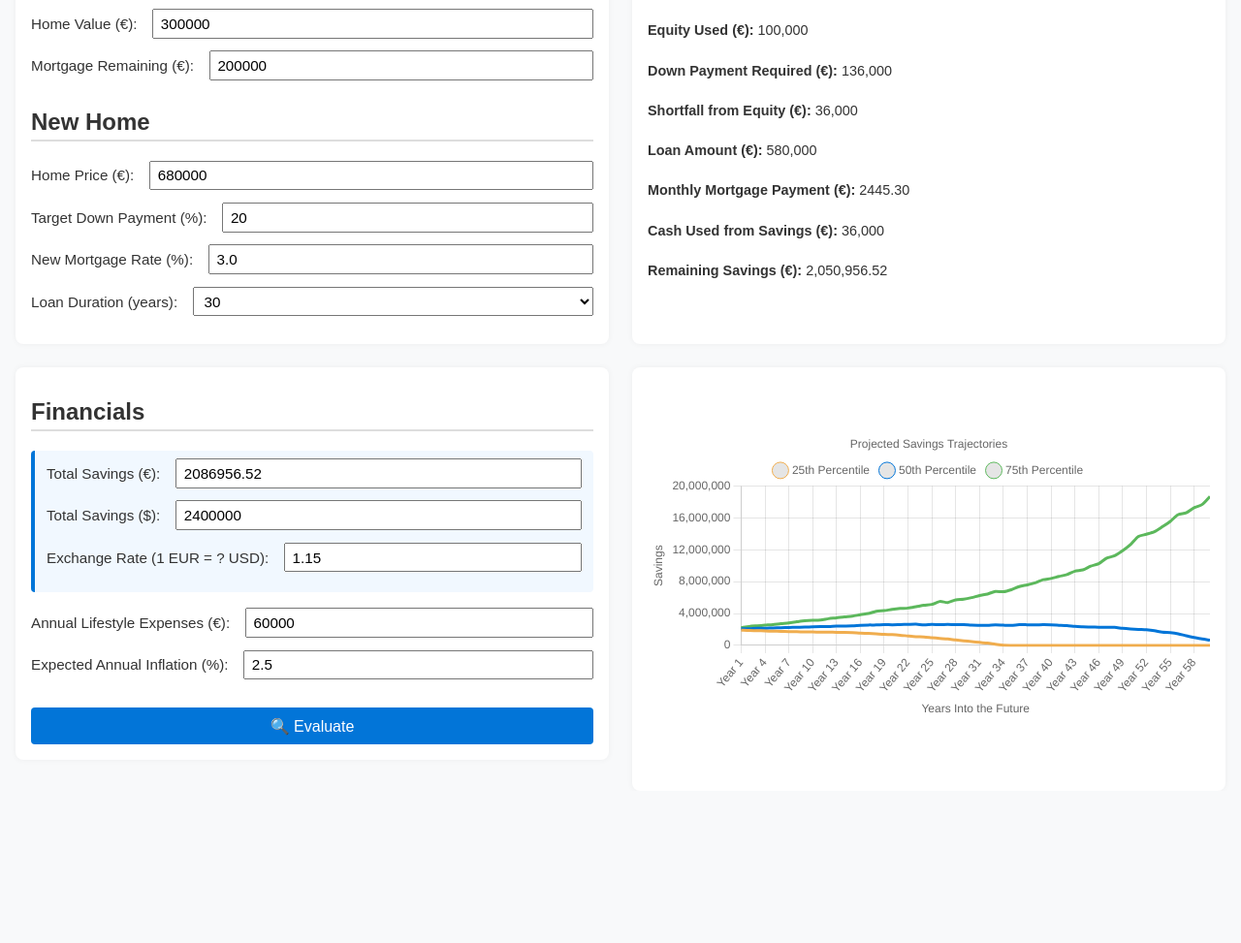
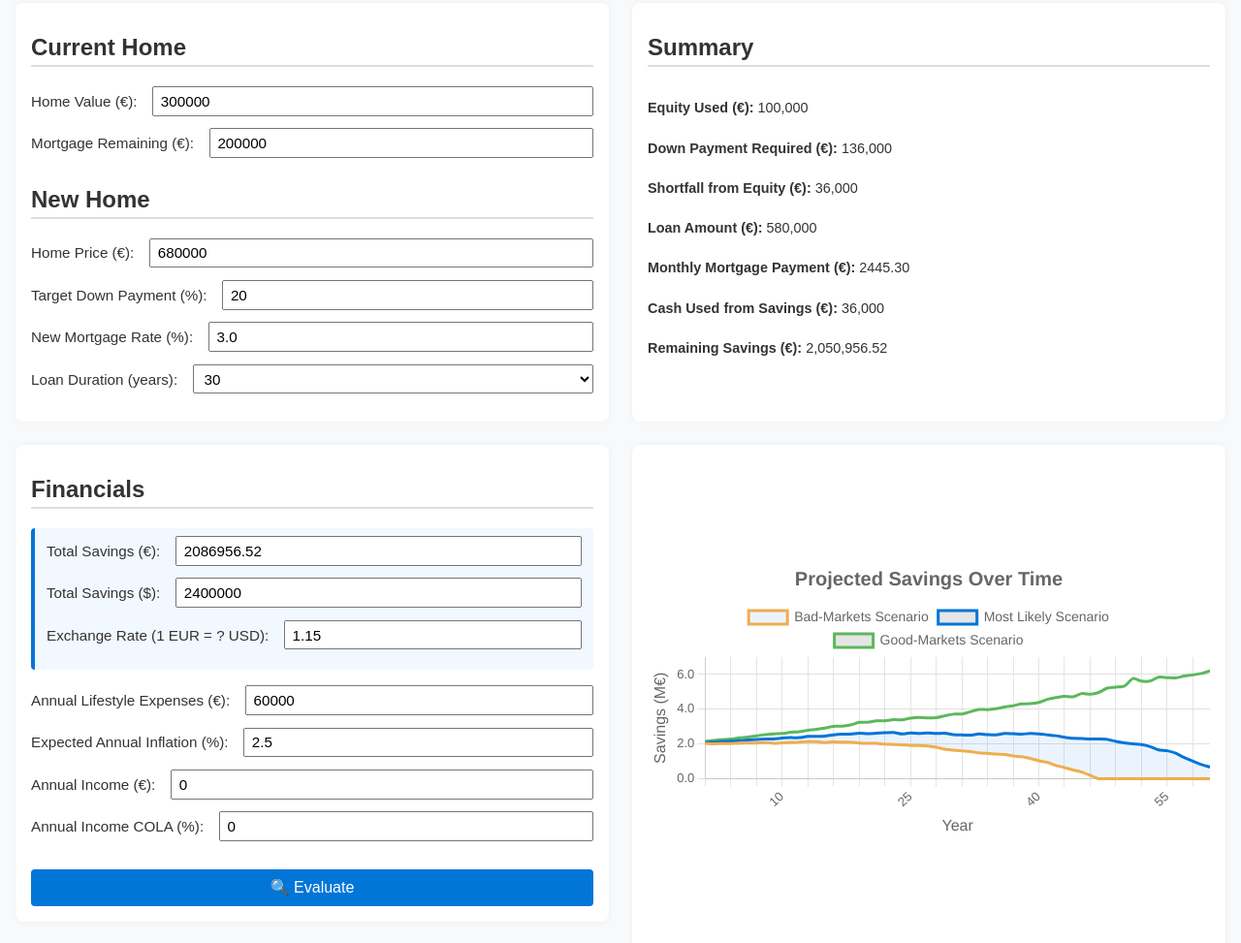
Before and after one commit to rinociardo/home-upgrade-dashboard, a plain HTML site: page index.html in a window 1280 px wide. Shown: the part 233-1206 px from the top of the page at 97% size. Before the commit the page ends 1049 px from the top, so only its background shows below. Drawn offline with nearby package versions, Linux system fonts and the light colour scheme.

Commit message:
Add annual income and COLA inputs; update simulation logic and chart

```diff
--- a/index.html
+++ b/index.html
@@ -9,7 +9,13 @@
 <body>
   <header>
     <h1>🏡 Home Upgrade Simulator</h1>
-    <p>Evaluate savings, debt, and lifestyle projections—instantly.</p>
+    <p class="subtitle">Evaluate savings, debt, and lifestyle projections—instantly.</p>
+    <div class="project-summary">
+      <em>
+        This is a static web app for evaluating home equity, mortgage options, and lifestyle sustainability.
+        Users can input their financial details and see projections of costs and savings over time, including visualizations of possible future scenarios.
+      </em>
+    </div>
   </header>
 
   <main class="grid-dashboard">
@@ -52,6 +58,8 @@
 
       <label>Annual Lifestyle Expenses (€): <input type="number" id="lifestyleExpenses" value="60000"></label>
       <label>Expected Annual Inflation (%): <input type="number" id="inflationRate" value="2.5" step="0.1"></label>
+      <label>Annual Income (€): <input type="number" id="annualIncome" value="0"></label>
+      <label>Annual Income COLA (%): <input type="number" id="incomeCOLA" value="0" step="0.1"></label>
 
       <button onclick="calculate()">🔍 Evaluate</button>
     </section>
--- a/script.js
+++ b/script.js
@@ -8,6 +8,8 @@ function calculate() {
   const availableSavings = +document.getElementById("savingsEUR").value;
   const lifestyleExpenses = +document.getElementById("lifestyleExpenses").value;
   const inflation = +document.getElementById("inflationRate").value / 100;
+  const annualIncome = +document.getElementById("annualIncome").value;
+  const incomeCOLA = +document.getElementById("incomeCOLA").value / 100;
 
   const equity = currentHome - mortgageRemaining;
   const requiredDown = newHome * downPercent;
@@ -34,22 +36,31 @@ function calculate() {
     savingsAfterPurchase,
     monthlyPayment * 12,
     lifestyleExpenses,
+    annualIncome,
     loanTerm,
     60,
     1000,
-    inflation
+    inflation,
+    incomeCOLA // <-- add this
   );
 
-  const percentiles = computePercentiles(sims, [25, 50, 75]);
+  // Use 40th, 50th, 60th percentiles and custom labels/colors
+  const percentiles = computePercentiles(
+    sims,
+    [40, 50, 60],
+    ["Bad-Markets Scenario", "Most Likely Scenario", "Good-Markets Scenario"],
+    ["#f0ad4e", "#0275d8", "#5cb85c"]
+  );
   renderChart(percentiles);
 }
 
-function runSimulations(initial, annualMortgage, lifestyle, loanYears, totalYears, runs, inflation) {
+function runSimulations(initial, annualMortgage, lifestyle, annualIncome, loanYears, totalYears, runs, inflation, incomeCOLA) {
   const results = [];
 
   for (let i = 0; i < runs; i++) {
     let balance = initial;
     let lifestyleCost = lifestyle;
+    let income = annualIncome;
     const path = [];
 
     for (let year = 0; year < totalYears; year++) {
@@ -59,10 +70,12 @@ function runSimulations(initial, annualMortgage, lifestyle, loanYears, totalYear
 
       balance *= 1 + growth;
       if (year < loanYears) balance -= annualMortgage;
-      balance -= lifestyleCost;
+      // Subtract net expenses (lifestyle - income)
+      balance -= Math.max(lifestyleCost - income, 0);
 
       path.push(Math.max(balance, 0));
       lifestyleCost *= 1 + inflation;
+      income *= 1 + incomeCOLA; // <-- apply COLA
     }
 
     results.push(path);
@@ -71,20 +84,21 @@ function runSimulations(initial, annualMortgage, lifestyle, loanYears, totalYear
   return results;
 }
 
-function computePercentiles(sims, percents) {
+function computePercentiles(sims, percents, labels, colors) {
   const years = sims[0].length;
   const sortedPerYear = Array.from({ length: years }, (_, y) =>
     sims.map(run => run[y]).sort((a, b) => a - b)
   );
 
   return percents.map((p, i) => ({
-    label: `${p}th Percentile`,
+    label: labels[i],
     data: sortedPerYear.map(vals => {
       const rank = Math.floor((p / 100) * vals.length);
       return vals[Math.min(rank, vals.length - 1)];
     }),
-    borderColor: ['#f0ad4e', '#0275d8', '#5cb85c'][i],
-    fill: false,
+    borderColor: colors[i],
+    backgroundColor: i === 0 ? 'rgba(2,117,216,0.08)' : undefined, // Only fill for "Worse" (will use fill: +1)
+    fill: i === 0 ? '+1' : false, // Fill between 0 and 1 (Worse and Better)
     tension: 0.25,
     pointRadius: 0
   }));
@@ -97,23 +111,31 @@ function renderChart(datasets) {
   window.chartInstance = new Chart(ctx, {
     type: 'line',
     data: {
-      labels: datasets[0].data.map((_, i) => `Year ${i + 1}`),
+      labels: datasets[0].data.map((_, i) => (i + 1) % 5 === 0 ? String(i + 1).padStart(2, '0') : ''),
       datasets
     },
     options: {
       responsive: true,
       plugins: {
+        title: {
+          display: true,
+          text: 'Projected Savings Over Time',
+          font: { size: 20 }
+        },
         legend: {
+          display: true,
           position: 'top',
-          labels: { usePointStyle: true, padding: 12 },
-          title: {
-            display: true,
-            text: 'Projected Savings Trajectories'
+          labels: {
+            font: { size: 14 }
           }
         },
         tooltip: {
-          mode: 'index',
-          intersect: false
+          enabled: true,
+          callbacks: {
+            label: function(context) {
+              return `€${(context.parsed.y / 1e6).toFixed(2)}M`;
+            }
+          }
         }
       },
       interaction: {
@@ -121,12 +143,32 @@ function renderChart(datasets) {
         intersect: false
       },
       scales: {
+        x: {
+          title: {
+            display: true,
+            text: 'Year',
+            font: { size: 16 }
+          },
+          ticks: {
+            font: { size: 13 },
+            callback: function(value, index) {
+              return (index + 1) % 5 === 0 ? String(index + 1).padStart(2, '0') : '';
+            }
+          }
+        },
         y: {
-          beginAtZero: true,
-          title: { display: true, text: 'Savings' }
-        },
-        x: {
-          title: { display: true, text: 'Years Into the Future' }
+          title: {
+            display: true,
+            text: 'Savings (M€)',
+            font: { size: 16 }
+          },
+          ticks: {
+            font: { size: 13 },
+            callback: function(value) {
+              return (value / 1e6).toFixed(1);
+            }
+          },
+          grid: { color: '#e0e0e0' }
         }
       }
     }
--- a/style.css
+++ b/style.css
@@ -105,3 +105,11 @@ button {
 button:hover {
   background-color: #025ea1;
 }
+
+/* Add to style.css */
+.project-summary {
+  margin-top: 0.5em;
+  color: #444;
+  font-size: 1.05em;
+  max-width: 600px;
+}
```
